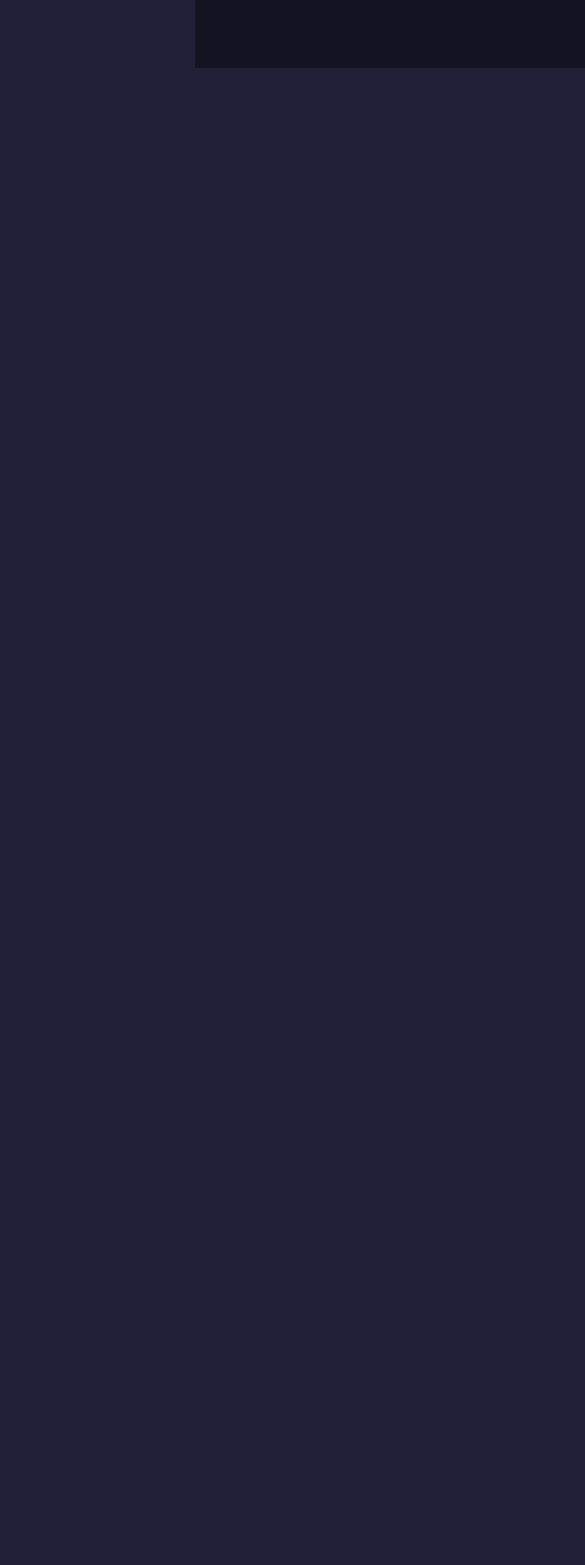
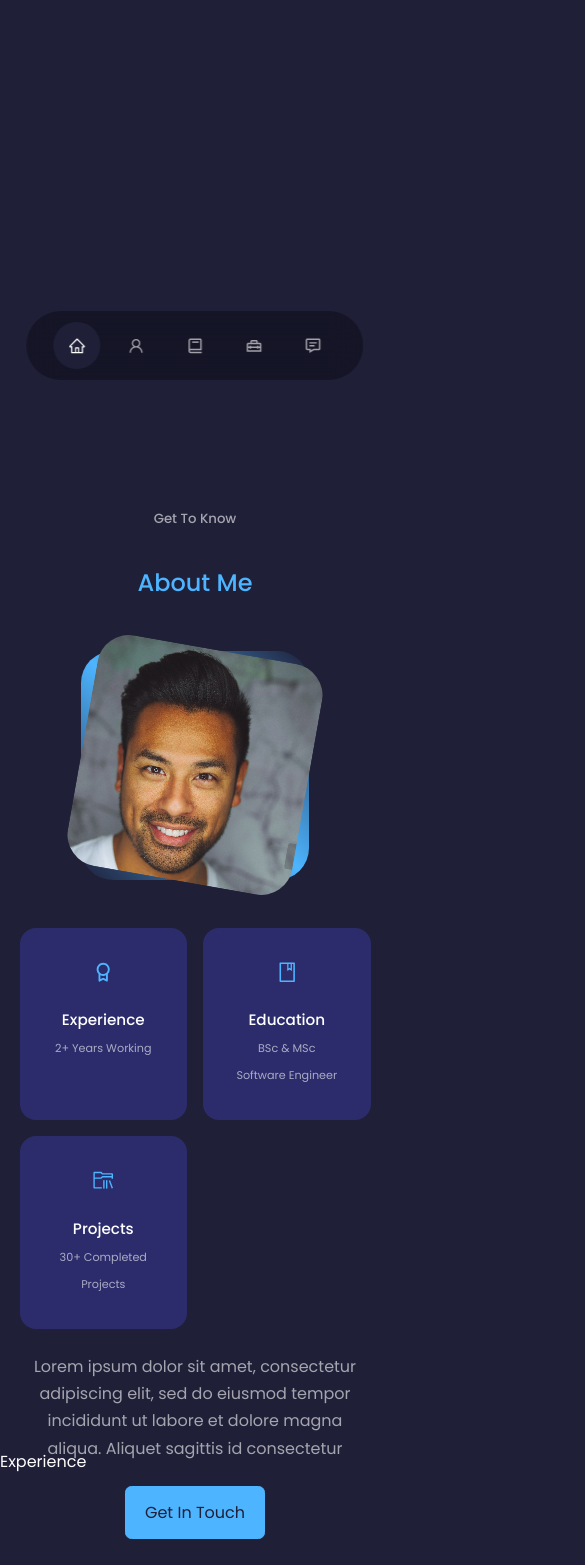
Before and after one commit to AntonisKotsis/myPortfolio, a React (Create React App) app: page / in a window 390 px wide. Shown: the part 432-1997 px from the top of the page, 585 px wide, since content can reach past the window. Before the commit the page ends 844 px from the top, so only its background shows below. Built offline with nearby package versions, Linux system fonts and the light colour scheme.

Commit message:
Stage 7: Implemented About section

```diff
--- a/src/App.jsx
+++ b/src/App.jsx
@@ -4,7 +4,7 @@ import Contact from './components/contact_component/Contact'
 import Experience from './components/experience_component/Experience'
 import Header from './components/header_component/Header'
 import Nav from './components/nav_component/Nav'
-import Services  from './components/services_component/Services'
+import Services from './components/services_component/Services'
 import Portfolio from './components/portfolio_component/Portfolio'
 import Footer from './components/footer_component/Footer'
 import Terminal from './components/terminal_component/Terminal'
@@ -13,16 +13,16 @@ const App = () => {
   return (
     <div>
 
-      {/* <Header/>
-      <Nav/>
-      <About/>
-      <Experience/>
-      <Services/>
-      <Portfolio/>
-      <Contact/>
-      <Footer/> */}
+      <Header />
+      <Nav />
+      <About />
+      <Experience />
+      <Services />
+      <Portfolio />
+      <Contact />
+      <Footer />
 
-      <Terminal/>
+      {/* <Terminal/> */}
 
     </div>
   )
--- a/src/components/about_component/About.jsx
+++ b/src/components/about_component/About.jsx
@@ -1,8 +1,53 @@
 import React from 'react'
 import './about.css'
+import {BiAward} from 'react-icons/bi'
+import {AiOutlineBook} from 'react-icons/ai'
+import {VscFolderLibrary} from 'react-icons/vsc'
+import SAMPLE_IMG from '../../assets/square-sample.png'
 const About = () => {
   return (
-    <section id='about'>About</section>
+    <section id='about'>
+      <h5>Get To Know</h5>
+      <h2>About Me</h2>
+
+      <div className=" container about_container">
+        <div className="about_me">
+          <div className="about_me_image">
+            <img src={SAMPLE_IMG} alt="Sample" />
+          </div>
+        </div>
+
+        <div className="about_content">
+          <div className="cards">
+            {/* Card for experience */}
+            <article className="card">
+              <BiAward className='about_icon'/>
+              <h5>Experience</h5>
+              <small>2+ Years Working</small>
+            </article>
+
+            {/* Card for Education */}
+            <article className="card">
+              <AiOutlineBook className='about_icon'/>
+              <h5>Education</h5>
+              <small>BSc & MSc </small><br/>
+              <small> Software Engineer</small>
+            </article>
+
+            {/* Card for Projects */}
+            <article className="card">
+              <VscFolderLibrary className='about_icon'/>
+              <h5>Projects</h5>
+              <small>30+ Completed Projects</small>
+            </article>
+
+          </div>
+
+          <p>Lorem ipsum dolor sit amet, consectetur adipiscing elit, sed do eiusmod tempor incididunt ut labore et dolore magna aliqua. Aliquet sagittis id consectetur </p>
+          <a href="#contact" className='btn btn-primary'>Get In Touch</a>
+        </div>
+      </div>
+    </section>
   )
 }
 
--- a/src/components/about_component/about.css
+++ b/src/components/about_component/about.css
@@ -0,0 +1,114 @@
+.about_container{
+    display: grid;
+    grid-template-columns: 35% 50%;
+    gap: 15%;
+}
+
+.about_me{
+    width: 100%;
+    aspect-ratio: 1/1;
+    border-radius: 2rem;
+    background:linear-gradient(
+        45deg,
+        transparent,
+        var(--color-primary),
+        transparent
+    ) ;
+    display: grid;
+    place-items: center;
+}
+
+.about_me_image{
+    border-radius: 2rem;
+    overflow: hidden;
+    transform:rotate(10deg) ;
+    transition: var(--transition);
+}
+
+.about_me_image:hover{
+    transform: rotate(0);
+}
+
+.cards{
+    display: grid;
+    grid-template-columns: repeat(3,1fr);
+    gap: 1.5rem;
+}
+
+.card{
+    background: var(--color-bg-variant);
+    border: 1px solid transparent;
+    border-radius: 1rem;
+    padding: 2rem;
+    text-align: center;
+    transition: var(--transition);
+}
+
+.card:hover{
+    background: transparent;
+    border-color: var(--color-primary-variant);
+    cursor: default;
+}
+
+.about_icon{
+    color: var(--color-primary);
+    font-size: 1.4rem;
+    margin-bottom: 1rem;
+}
+
+.card h5{
+    font-size: 0.95rem;
+
+}
+
+.card small{
+    font-size: 0.7rem;
+    color: var(--color-light);
+}
+
+.about_content p{
+    margin: 2rem 0 2.6rem;
+    color: var(--color-light);
+}
+
+
+/* ==============MEDIA QUERIES (MEDIUM DEVICES)================= */
+
+@media screen and (max-width: 1024px) {
+    .about_container{
+        grid-template-columns: 1fr;
+        gap: 0;
+    }
+    .about_me{
+        width: 50%;
+        margin: 2rem auto 4rem;
+    }
+
+    .about_content p{
+        margin: 1rem 0 1.5rem;
+    }
+
+}
+
+/* ==============MEDIA QUERIES (SMALL DEVICES)================= */
+
+@media screen and (max-width: 600px) {
+   .about_me{
+    width: 65%;
+    margin: 0 auto 3rem;
+   }
+
+   .cards{
+    grid-template-columns: 1fr 1fr;
+    gap: 1rem;
+   }
+
+   .about_content{
+    text-align: center;
+   }
+
+   .about_content p{
+        margin: 1.5rem 0;
+   }
+
+}
--- a/src/components/header_component/Header.jsx
+++ b/src/components/header_component/Header.jsx
@@ -15,9 +15,9 @@ const Header = () => {
         <SocialsComponent />
 
 
-        <div className='profile__image'>
+        {/* <div className='profile__image'>
           <img src={ProfPic} alt="profile-pic" />
-        </div>
+        </div> */}
 
         <a href="#contact" className='scroll__down'>Scroll Down</a>
       </div>
--- a/src/components/terminal_component/Actionbar.jsx
+++ b/src/components/terminal_component/Actionbar.jsx
@@ -15,7 +15,7 @@ const Actionbar = () => {
             <div className="right_icons">
                 <a href=""><MdMinimize /></a>
                 <a href=""><VscChromeMaximize /></a>
-                <a href=""><AiOutlineCloseCircle /></a>
+                <a href=""><AiOutlineCloseCircle onClick={console.log("easy")}/></a>
             </div>
 
         </div>
--- a/src/components/terminal_component/TerminalInput.jsx
+++ b/src/components/terminal_component/TerminalInput.jsx
@@ -1,9 +1,9 @@
 import React from 'react'
-
+{/* <input className='input_box' type="text" /> */}
 const TerminalInput = () => {
   return (
     <div>
-        <p className='user_name'><span>AntonisKotsis@pop-os</span>:~$<input className='input_box' type="text" /></p>
+        <p className='user_name'><span>AntonisKotsis@pop-os</span>:~$ <textarea name="" id="terminal_input" cols="30" rows="1"></textarea></p>
 
     </div>
   )
--- a/src/components/terminal_component/terminal.css
+++ b/src/components/terminal_component/terminal.css
@@ -56,3 +56,12 @@
     color: white;
     overflow-wrap: break-word;
 }
+
+#terminal_input{
+    resize: none;
+    margin:0;
+    padding: 0;
+    background-color: rgba(0, 0, 0, 0);
+    caret-color: white;
+
+}
```
Also changed, not shown: src/assets/square-sample.png (added).
